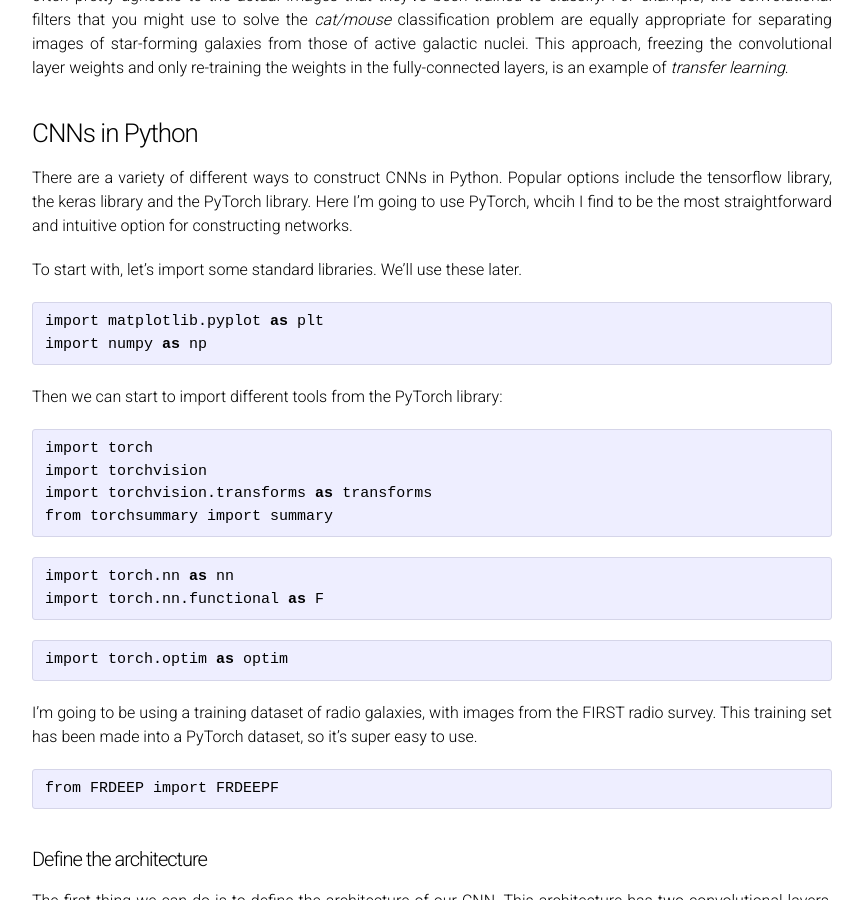
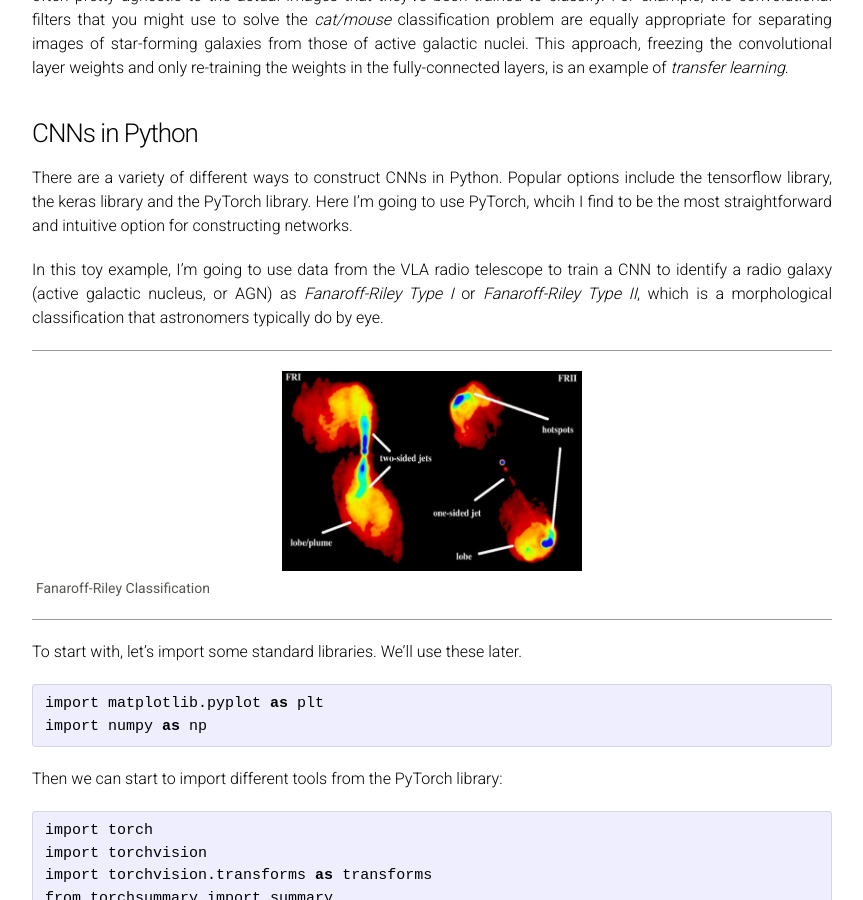
Before and after one commit to as595/csc-2019, a Jekyll site: the page built from frdeepcnn.md, in a window 1280 px wide and 900 px high, scrolled down 3364 px. Shown: the whole window, without its empty margins (208-1071 px from the left). Built offline with Jekyll 4.4.1, drawn with Linux system fonts in a browser that asks for light colours.

Commit message:
Update frdeepcnn.md

```diff
--- a/frdeepcnn.md
+++ b/frdeepcnn.md
@@ -93,6 +93,13 @@ The other thing that's nice about using inherited architectures is that there ar
 <h3>CNNs in Python</h3>
 
 There are a variety of different ways to construct CNNs in Python. Popular options include the tensorflow library, the keras library and the PyTorch library. Here I'm going to use PyTorch, whcih I find to be the most straightforward and intuitive option for constructing networks.
+
+In this toy example, I'm going to use data from the VLA radio telescope to train a CNN to identify a radio galaxy (active galactic nucleus, or AGN) as *Fanaroff-Riley Type I* or *Fanaroff-Riley Type II*, which is a morphological classification that astronomers typically do by eye.
+
+<div class="fig figcenter fighighlight">
+  <img width="300" height="200" src="/images/morphology.png">
+  <div class="figcaption">Fanaroff-Riley Classification</div>
+</div>
 
 To start with, let's import some standard libraries. We'll use these later.
 
```
